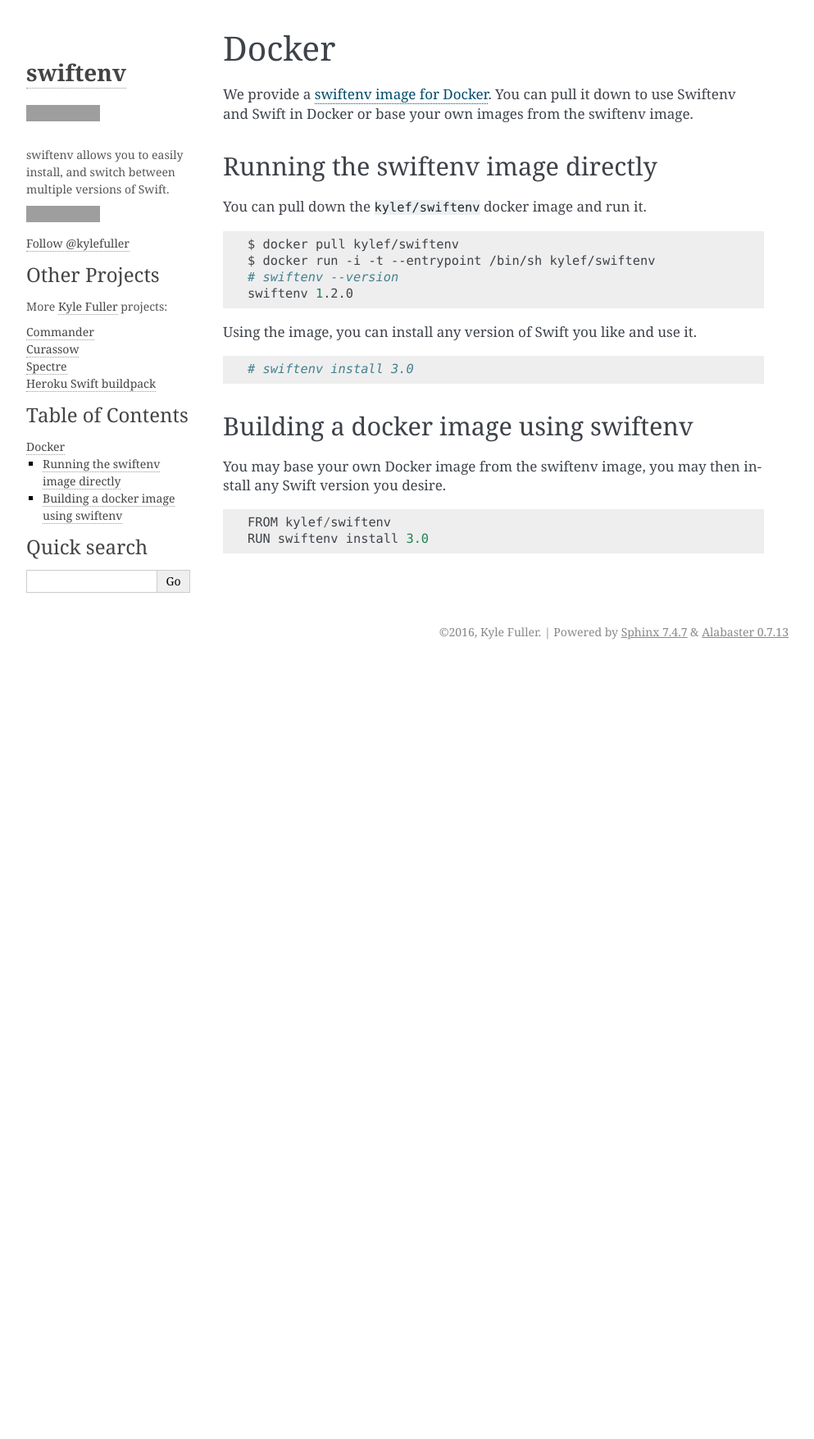
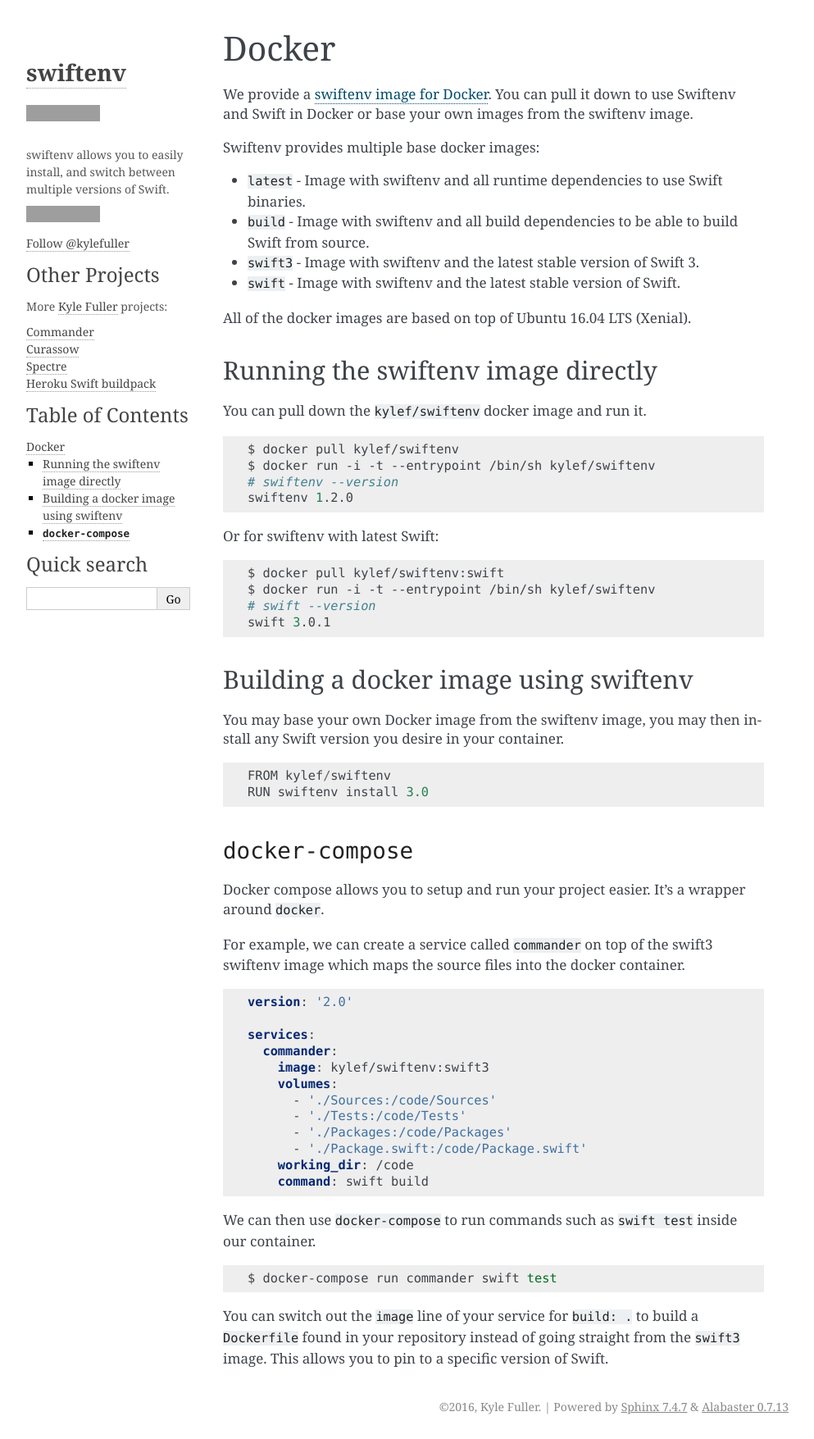
Before and after one commit to kylef/swiftenv, a Sphinx documentation site: the page built from docs/integrations/docker.md, in a window 1280 px wide. Shown: the whole page at 82% size, without its empty margins (148-1141 px from the left). Built offline with Sphinx 7.4.7, drawn with Linux system fonts in a browser that asks for light colours; pages that are not in the unit, such as notebooks, are missing from menus; comment, search, counter and statistics services are not loaded; before the commit the page ends 900 px from its top, so only the background shows below that; grey boxes are pictures that could not be loaded.

Commit message:
feat(docs): Add new docker-compose and tag instructions

````diff
--- a/docs/integrations/docker.md
+++ b/docs/integrations/docker.md
@@ -3,6 +3,15 @@
 We provide a [swiftenv image for
 Docker](https://hub.docker.com/r/kylef/swiftenv/). You can pull it down to use
 Swiftenv and Swift in Docker or base your own images from the swiftenv image.
+
+Swiftenv provides multiple base docker images:
+
+- `latest` - Image with swiftenv and all runtime dependencies to use Swift binaries.
+- `build` - Image with swiftenv and all build dependencies to be able to build Swift from source.
+- `swift3` - Image with swiftenv and the latest stable version of Swift 3.
+- `swift` - Image with swiftenv and the latest stable version of Swift.
+
+All of the docker images are based on top of Ubuntu 16.04 LTS (Xenial).
 
 ## Running the swiftenv image directly
 
@@ -15,18 +24,55 @@
 swiftenv 1.2.0
 ```
 
-Using the image, you can install any version of Swift you like and use it.
+Or for swiftenv with latest Swift:
 
 ```shell
-# swiftenv install 3.0
+$ docker pull kylef/swiftenv:swift
+$ docker run -i -t --entrypoint /bin/sh kylef/swiftenv
+# swift --version
+swift 3.0.1
 ```
 
 ## Building a docker image using swiftenv
 
 You may base your own Docker image from the swiftenv image, you may then
-install any Swift version you desire.
+install any Swift version you desire in your container.
 
 ```
 FROM kylef/swiftenv
 RUN swiftenv install 3.0
 ```
+
+## `docker-compose`
+
+Docker compose allows you to setup and run your project easier. It's a wrapper
+around `docker`.
+
+For example, we can create a service called `commander` on top of the swift3
+swiftenv image which maps the source files into the docker container.
+
+```yaml
+version: '2.0'
+
+services:
+  commander:
+    image: kylef/swiftenv:swift3
+    volumes:
+      - './Sources:/code/Sources'
+      - './Tests:/code/Tests'
+      - './Packages:/code/Packages'
+      - './Package.swift:/code/Package.swift'
+    working_dir: /code
+    command: swift build
+```
+
+We can then use `docker-compose` to run commands such as `swift test` inside
+our container.
+
+```shell
+$ docker-compose run commander swift test
+```
+
+You can switch out the `image` line of your service for `build: .` to build a
+`Dockerfile` found in your repository instead of going straight from the
+`swift3` image. This allows you to pin to a specific version of Swift.
````
